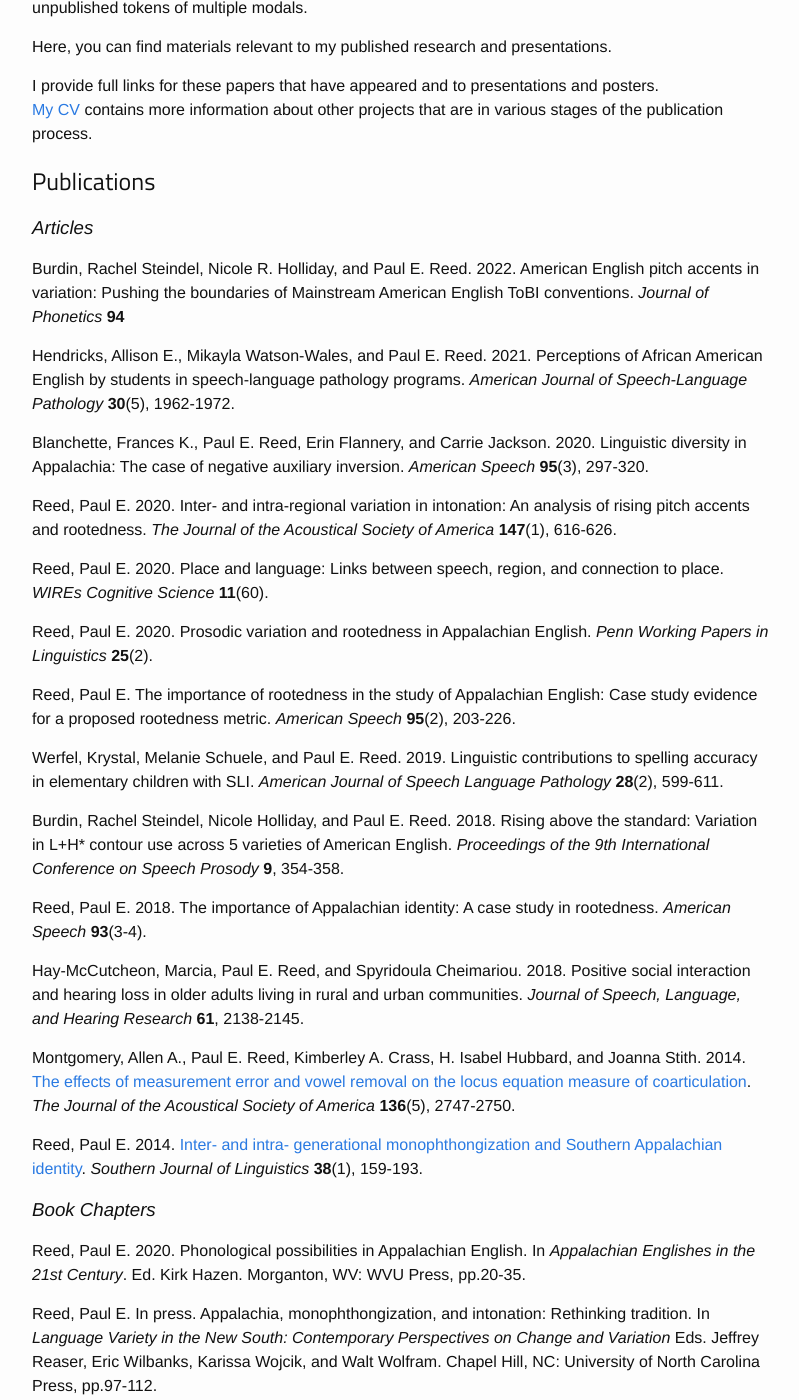
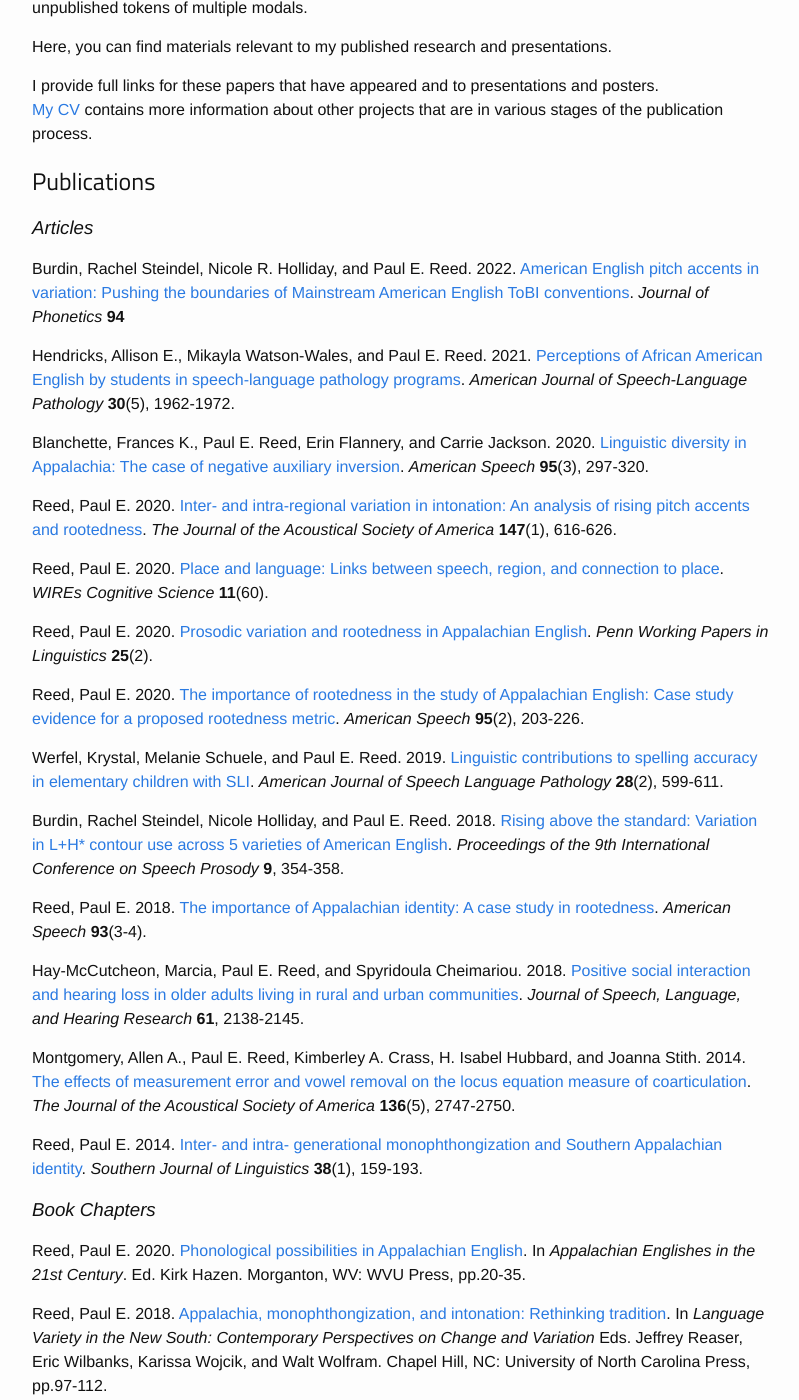
Before and after one commit to paulereed/paulereed.github.io, a Jekyll site: the page built from research.md, in a window 1280 px wide and 1400 px high, scrolled down 609 px. Shown: the whole window, without its empty margins (238-1037 px from the left). Built offline with Jekyll 4.4.1, drawn with Linux system fonts in a browser that asks for light colours; some web fonts are replaced.

Commit message:
adding pdfs and research updates

```diff
--- a/research.md
+++ b/research.md
@@ -34,27 +34,27 @@
 
 ### Articles
 
-Burdin, Rachel Steindel, Nicole R. Holliday, and Paul E. Reed. 2022. American English pitch accents in variation: Pushing the boundaries of Mainstream American English ToBI conventions. *Journal of Phonetics* **94**
+Burdin, Rachel Steindel, Nicole R. Holliday, and Paul E. Reed. 2022. [American English pitch accents in variation: Pushing the boundaries of Mainstream American English ToBI conventions](BurdinHollidayReed_2022.pdf). *Journal of Phonetics* **94**
 
-Hendricks, Allison E., Mikayla Watson-Wales, and Paul E. Reed. 2021. Perceptions of African American English by students in speech-language pathology programs. *American Journal of Speech-Language Pathology* **30**(5), 1962-1972.
+Hendricks, Allison E., Mikayla Watson-Wales, and Paul E. Reed. 2021. [Perceptions of African American English by students in speech-language pathology programs](HendricksWatsonWalesReed_2021.pdf). *American Journal of Speech-Language Pathology* **30**(5), 1962-1972.
 
-Blanchette, Frances K., Paul E. Reed, Erin Flannery, and Carrie Jackson. 2020. Linguistic diversity in Appalachia: The case of negative auxiliary inversion. *American Speech* **95**(3), 297-320.
+Blanchette, Frances K., Paul E. Reed, Erin Flannery, and Carrie Jackson. 2020. [Linguistic diversity in Appalachia: The case of negative auxiliary inversion](BlanchetteEtAl_2020.pdf). *American Speech* **95**(3), 297-320.
 
-Reed, Paul E. 2020. Inter- and intra-regional variation in intonation: An analysis of rising pitch accents and rootedness. *The Journal of the Acoustical Society of America* **147**(1), 616-626.
+Reed, Paul E. 2020. [Inter- and intra-regional variation in intonation: An analysis of rising pitch accents and rootedness](Reed_2020b_Inter&IntraRegional_Variation_in_Intonation.pdf). *The Journal of the Acoustical Society of America* **147**(1), 616-626.
 
-Reed, Paul E. 2020. Place and language: Links between speech, region, and connection to place. *WIREs Cognitive Science* **11**(60).
+Reed, Paul E. 2020. [Place and language: Links between speech, region, and connection to place](Reed_2020a_Place_Language_WIREs.pdf). *WIREs Cognitive Science* **11**(60).
 
-Reed, Paul E. 2020. Prosodic variation and rootedness in Appalachian English. *Penn Working Papers in Linguistics* **25**(2).
+Reed, Paul E. 2020. [Prosodic variation and rootedness in Appalachian English](Reed_2020c_Prosodic_Variation.pdf). *Penn Working Papers in Linguistics* **25**(2).
 
-Reed, Paul E. The importance of rootedness in the study of Appalachian English: Case study evidence for a proposed rootedness metric. *American Speech* **95**(2), 203-226.
+Reed, Paul E. 2020. [The importance of rootedness in the study of Appalachian English: Case study evidence for a proposed rootedness metric](Reed_2020_ImportanceOfRootednessCaseStudy.pdf). *American Speech* **95**(2), 203-226.
 
-Werfel, Krystal, Melanie Schuele, and Paul E. Reed. 2019. Linguistic contributions to spelling accuracy in elementary children with SLI. *American Journal of Speech Language Pathology* **28**(2), 599-611.
+Werfel, Krystal, Melanie Schuele, and Paul E. Reed. 2019. [Linguistic contributions to spelling accuracy in elementary children with SLI](WerfelSchuleReed_2018.pdf). *American Journal of Speech Language Pathology* **28**(2), 599-611.
 
-Burdin, Rachel Steindel, Nicole Holliday, and Paul E. Reed. 2018. Rising above the standard: Variation in L+H* contour use across 5 varieties of American English. *Proceedings of the 9th International Conference on Speech Prosody* **9**, 354-358.
+Burdin, Rachel Steindel, Nicole Holliday, and Paul E. Reed. 2018. [Rising above the standard: Variation in L+H* contour use across 5 varieties of American English](BurdinHollidayReed_2018.pdf). *Proceedings of the 9th International Conference on Speech Prosody* **9**, 354-358.
 
-Reed, Paul E. 2018. The importance of Appalachian identity: A case study in rootedness. *American Speech* **93**(3-4).
+Reed, Paul E. 2018. [The importance of Appalachian identity: A case study in rootedness](Reed_2018_CaseStudyRootedness.pdf). *American Speech* **93**(3-4).
 
-Hay-McCutcheon, Marcia, Paul E. Reed, and Spyridoula Cheimariou. 2018. Positive social interaction and hearing loss in older adults living in rural and urban communities. *Journal of Speech, Language, and Hearing Research* **61**, 2138-2145.
+Hay-McCutcheon, Marcia, Paul E. Reed, and Spyridoula Cheimariou. 2018. [Positive social interaction and hearing loss in older adults living in rural and urban communities](HayMcCutcheonEtAl_2018.pdf). *Journal of Speech, Language, and Hearing Research* **61**, 2138-2145.
 
 Montgomery, Allen A., Paul E. Reed, Kimberley A. Crass, H. Isabel Hubbard, and Joanna Stith. 2014.
 [The effects of measurement error and vowel removal on the locus equation measure of coarticulation](Montgomeryetal14.pdf). *The Journal of the Acoustical Society of America* **136**(5), 2747-2750.
@@ -63,9 +63,9 @@
 
 ### Book Chapters
 
-Reed, Paul E. 2020. Phonological possibilities in Appalachian English. In *Appalachian Englishes in the 21st Century*. Ed. Kirk Hazen. Morganton, WV: WVU Press, pp.20-35.
+Reed, Paul E. 2020. [Phonological possibilities in Appalachian English](Reed_2020e_PhonologicalPossibilities.pdf). In *Appalachian Englishes in the 21st Century*. Ed. Kirk Hazen. Morganton, WV: WVU Press, pp.20-35.
 
-Reed, Paul E. In press. Appalachia, monophthongization, and intonation: Rethinking tradition. In *Language Variety in the New South: Contemporary Perspectives on Change and Variation* Eds. Jeffrey Reaser, Eric Wilbanks, Karissa Wojcik, and Walt Wolfram. Chapel Hill, NC: University of North Carolina Press, pp.97-112.
+Reed, Paul E. 2018. [Appalachia, monophthongization, and intonation: Rethinking tradition](Reed_2018a_Ch5.pdf). In *Language Variety in the New South: Contemporary Perspectives on Change and Variation* Eds. Jeffrey Reaser, Eric Wilbanks, Karissa Wojcik, and Walt Wolfram. Chapel Hill, NC: University of North Carolina Press, pp.97-112.
 
 ### Book Reviews
 
```
Also changed, not shown: 16 other files.
